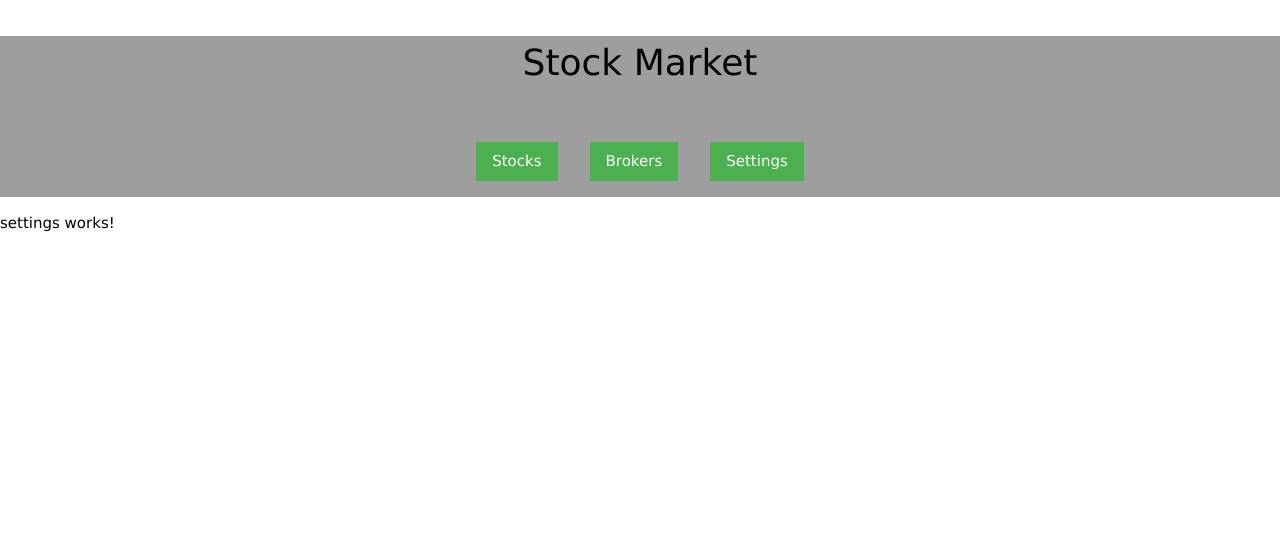
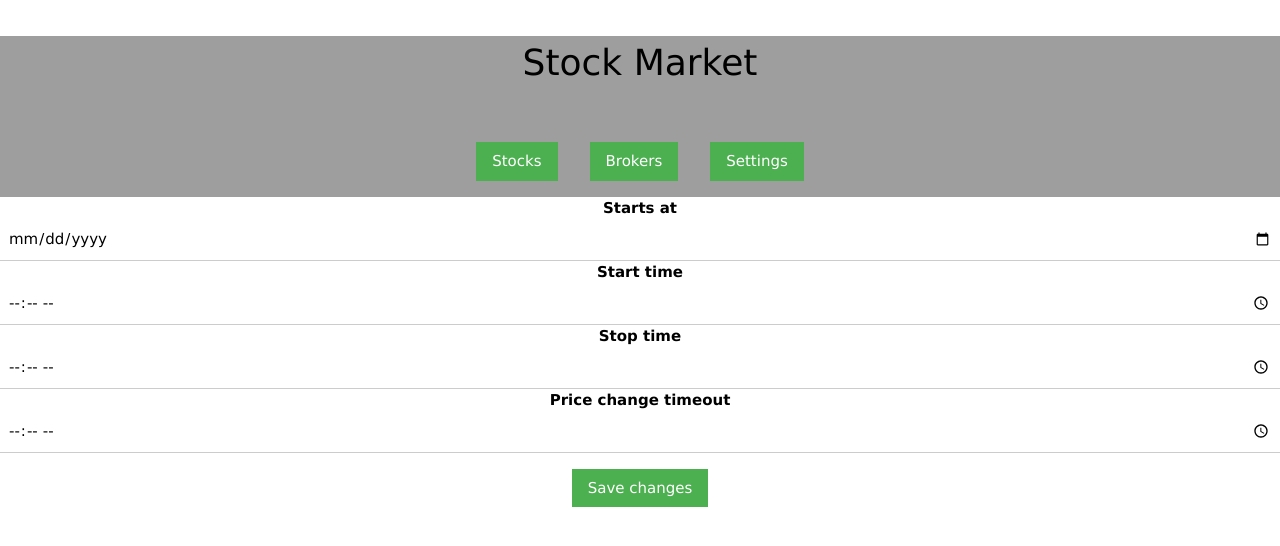
Before and after one commit to ierikhon/WebTech-5, an Angular app in the folder Stock/: page / in a window 1280 px wide. Both pictures are taken after a click on the button "Settings". Shown: the top 546 px of the page. Built offline with nearby package versions, Linux system fonts and the light colour scheme.

Commit message:
Settings page start

```diff
--- a/Stock/src/app/settings/settings.component.html
+++ b/Stock/src/app/settings/settings.component.html
@@ -1,3 +1,12 @@
-<p>
-  settings works!
-</p>
+<div align="center">
+  <b>Starts at</b>
+  <input type="date" class="w3-input" id="date_input">
+  <b>Start time</b>
+  <input type="time" class="w3-input" id="stime_input">
+  <b>Stop time</b>
+  <input type="time" class="w3-input" id="ftime_input">
+  <b>Price change timeout</b>
+  <input type="time" class="w3-input" id="timeout_input">
+
+  <button class="w3-green w3-btn w3-margin-top">Save changes</button>
+</div>
```
